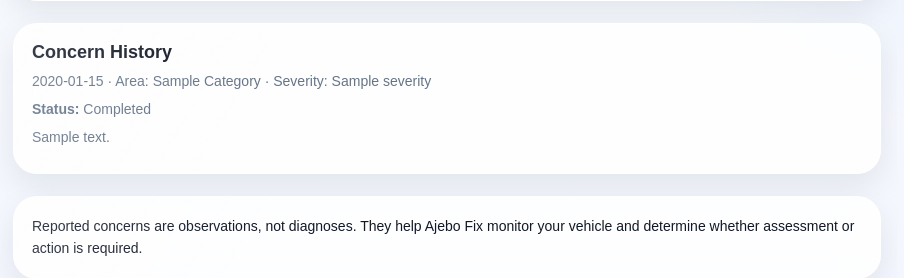
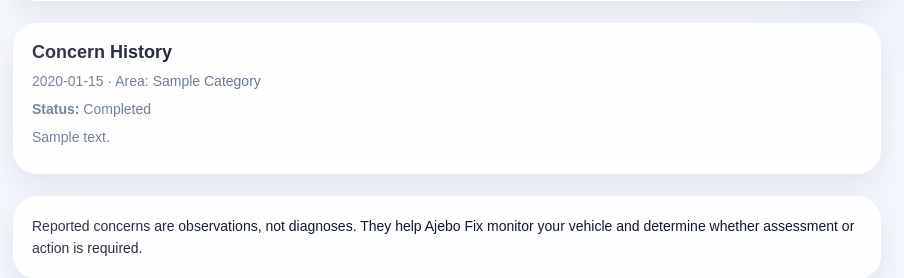
Before and after one commit to ajebofix/Ajebo-Fix-Aura, a Python web app: template templates/cars/faults_list.html in a window 1280 px wide. Shown: the part 353-631 px from the top of the page, without its empty margins (193-1097 px from the left). Run offline with Jinja, Linux system fonts and the light colour scheme; the template is opened without the code that fills it: most values are stand-ins (such as "Sample title", 1, 10 or a date in 2020).

Commit message:
Remove stale concern severity from owner UI

```diff
--- a/templates/cars/faults_list.html
+++ b/templates/cars/faults_list.html
@@ -70,8 +70,7 @@ Observations submitted for professional review by Ajebo Fix.
 
         <p class="meta">
             {{ fault.created_at.strftime("%Y-%m-%d") }} ·
-            Area: {{ fault.category | replace('_', ' ') | title }} ·
-            Severity: {{ fault.severity | capitalize }}
+            Area: {{ fault.category | replace('_', ' ') | title }}
         </p>
 
         <p>
```
